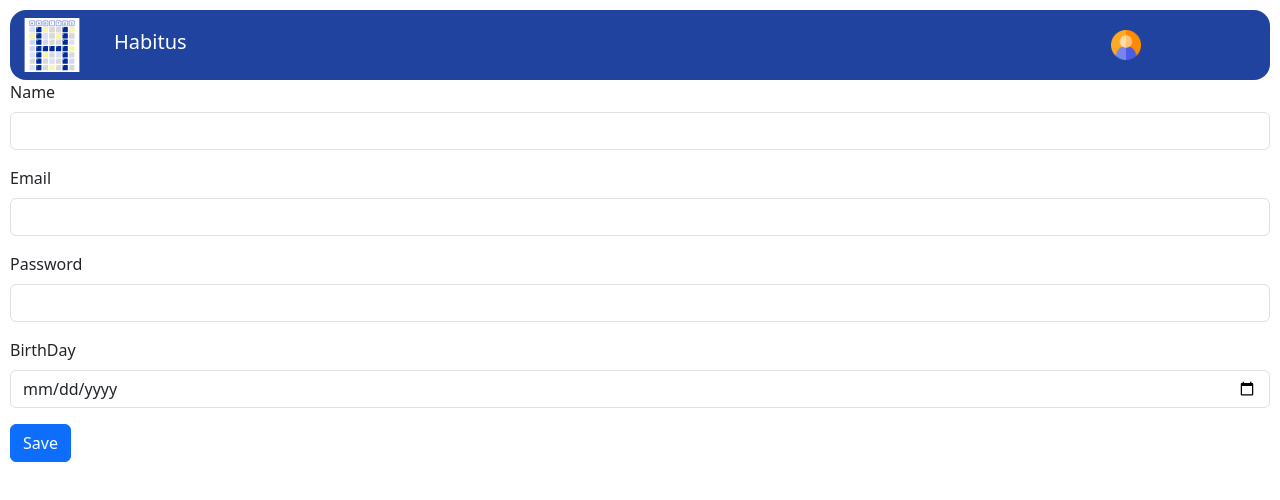
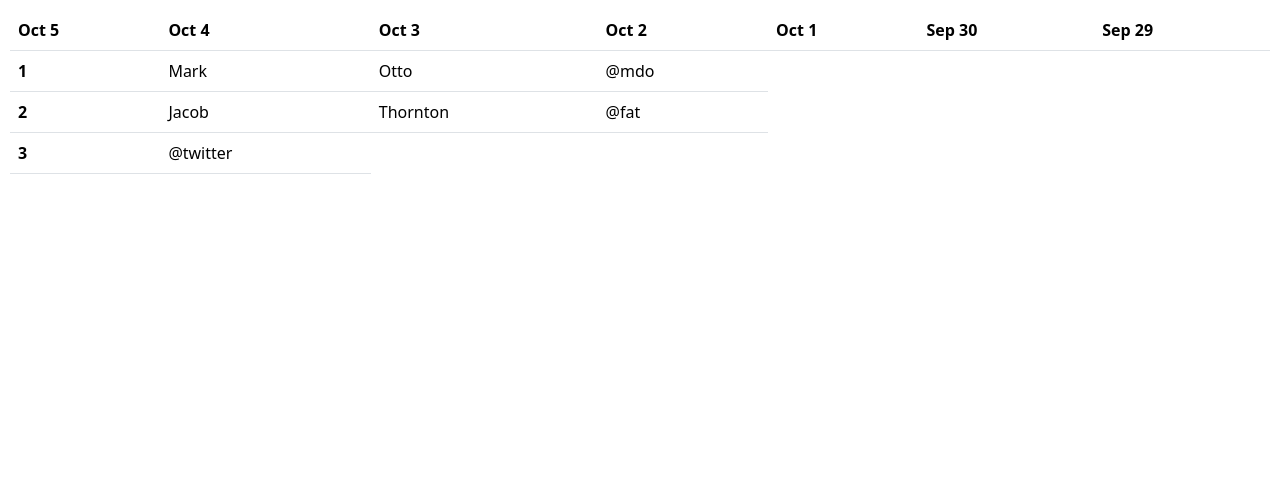
Before and after one commit to ArquisoftUNAL/habitus_frontend_web, a React (Vite) app: page / in a window 1280 px wide. Shown: the top 500 px of the page. Built offline with nearby package versions, Linux system fonts and the light colour scheme.

Commit message:
Added queries GET_USER_HABITS & GET_HABIT_DETAILS

```diff
--- a/src/App.tsx
+++ b/src/App.tsx
@@ -6,7 +6,7 @@ import {
 } from "@apollo/client";
 
 import { setContext } from "@apollo/client/link/context";
-import RegisterForm from "./views/RegisterForm";
+import { MainPageTable } from "./components/MainPageTable";
 
 const httpLink = createHttpLink({
   uri: "http://4.tcp.ngrok.io:12416/",
@@ -40,7 +40,7 @@ const client = new ApolloClient({
 function App() {
   return (
     <ApolloProvider client={client}>
-      <RegisterForm />
+      <MainPageTable />
     </ApolloProvider>
   );
 }
--- /dev/null
+++ b/src/components/MainPageTable.tsx
@@ -0,0 +1,50 @@
+// import { useEffect, useState } from "react"
+
+
+export const MainPageTable = () => {
+  const last7Days = Array.from({ length: 7 }, (_, index) => {
+    const day = new Date();
+    day.setDate(day.getDate() - index);
+    return day.toLocaleDateString("en-US", { month: "short", day: "numeric" });
+  });
+
+  // const [users, setUsers] = useState([])
+
+  // useEffect(() => {
+
+  // }, [])
+
+
+
+  return (
+    <table className="table">
+      <thead>
+        <tr>
+          {last7Days.map((day, index) => (
+            <th key={index} scope="col">
+              {day}
+            </th>
+          ))}
+        </tr>
+      </thead>
+      <tbody>
+        <tr>
+          <th scope="row">1</th>
+          <td>Mark</td>
+          <td>Otto</td>
+          <td>@mdo</td>
+        </tr>
+        <tr>
+          <th scope="row">2</th>
+          <td>Jacob</td>
+          <td>Thornton</td>
+          <td>@fat</td>
+        </tr>
+        <tr>
+          <th scope="row">3</th>
+          <td>@twitter</td>
+        </tr>
+      </tbody>
+    </table>
+  );
+};
```
Also changed, not shown: src/graphql/Queries.ts (+28 -0 lines).
